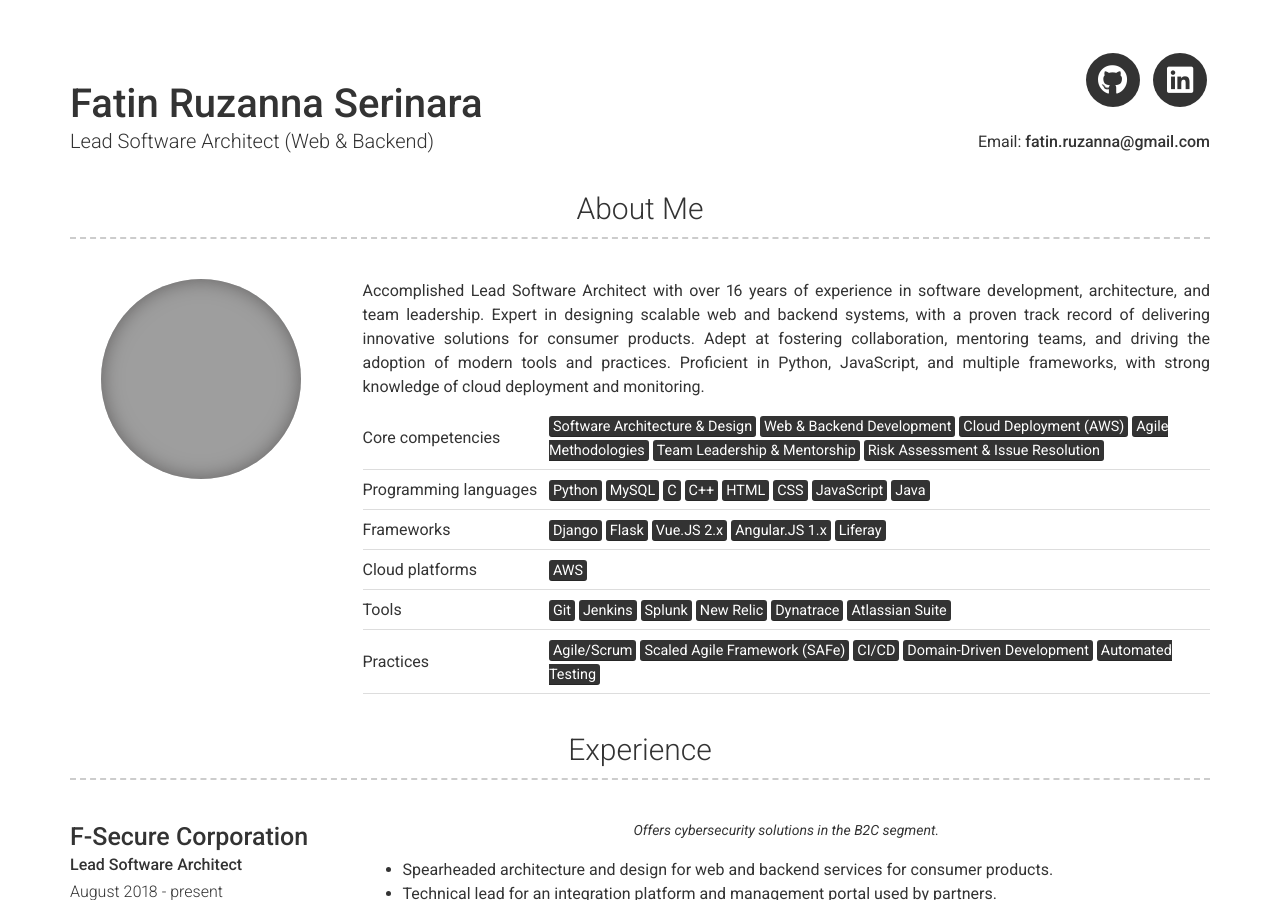
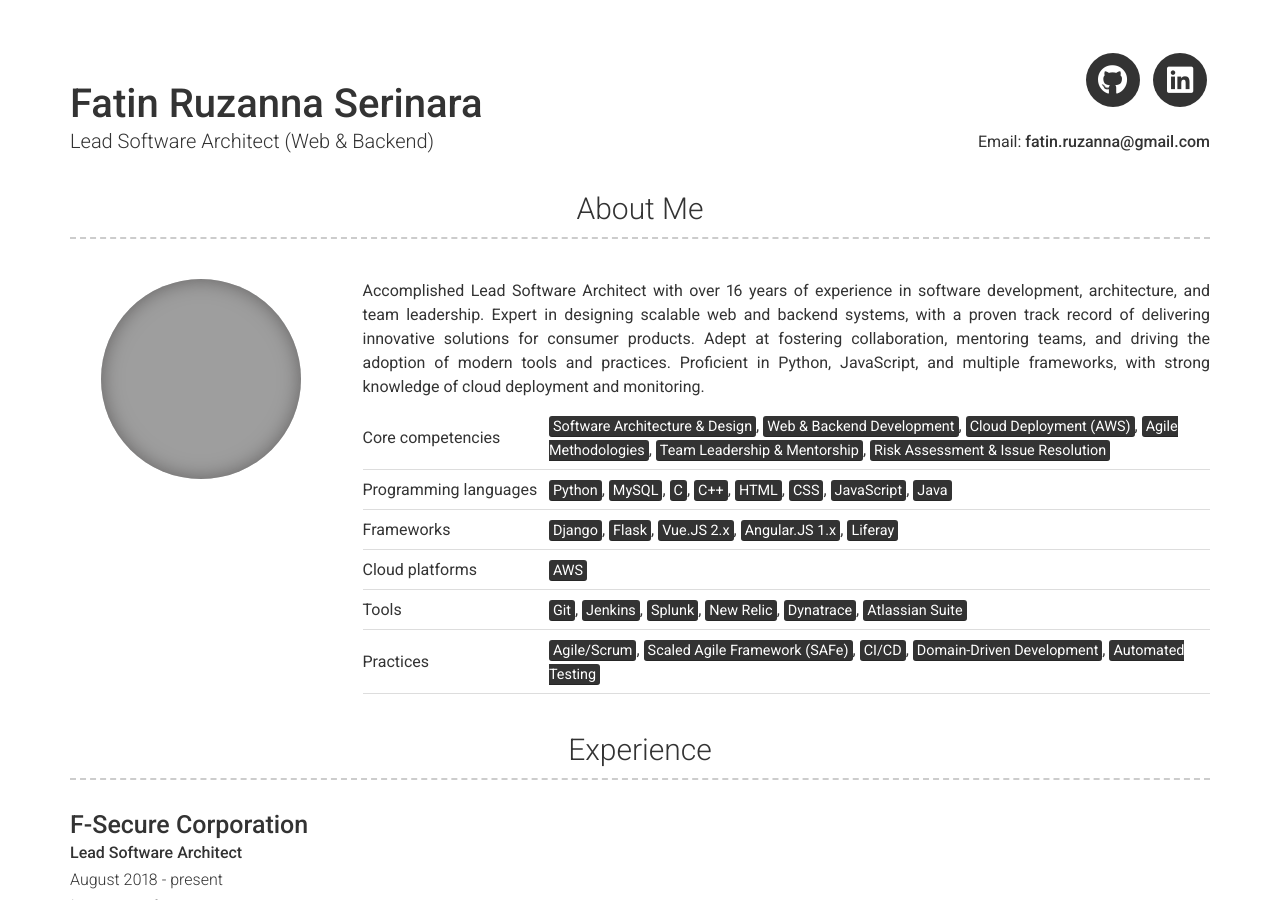
Before and after one commit to fatinruzanna/fatinruzanna.github.io, a Jekyll site: the page built from index.md, in a window 1280 px wide and 900 px high. Built offline with Jekyll 4.4.1, drawn with Linux system fonts in a browser that asks for light colours; nearby versions of some CDN libraries; grey boxes are pictures that could not be loaded.

Commit message:
Update layout

```diff
--- a/_config.yml
+++ b/_config.yml
@@ -20,13 +20,13 @@ darkmode: false
 
 # Social links
 # twitter_username: jekyllrb
-github_username:  fatinruzanna
 # stackoverflow_username: "00000001"
 # dribbble_username: jekyll
 # facebook_username: jekyll
 # flickr_username: jekyll
 # instagram_username: jekyll
 linkedin_username: fatin-ruzanna
+github_username:  fatinruzanna
 # xing_username: jekyll
 # pinterest_username: jekyll
 # youtube_username: jekyll
@@ -59,34 +59,34 @@ about_content: | # this will include new lines to allow paragraphs
       <tr>
         <td style="width: 22%">Core competencies</td>
         <td>
-          <mark>Software Architecture & Design</mark>
-          <mark>Web & Backend Development</mark>
-          <mark>Cloud Deployment (AWS)</mark>
-          <mark>Agile Methodologies</mark>
-          <mark>Team Leadership & Mentorship</mark>
+          <mark>Software Architecture & Design</mark>,
+          <mark>Web & Backend Development</mark>,
+          <mark>Cloud Deployment (AWS)</mark>,
+          <mark>Agile Methodologies</mark>,
+          <mark>Team Leadership & Mentorship</mark>,
           <mark>Risk Assessment & Issue Resolution</mark>
         </td>
       </tr>
       <tr>
         <td>Programming languages</td>
         <td>
-          <mark>Python</mark>
-          <mark>MySQL</mark>
-          <mark>C</mark>
-          <mark>C++</mark>
-          <mark>HTML</mark>
-          <mark>CSS</mark>
-          <mark>JavaScript</mark>
+          <mark>Python</mark>,
+          <mark>MySQL</mark>,
+          <mark>C</mark>,
+          <mark>C++</mark>,
+          <mark>HTML</mark>,
+          <mark>CSS</mark>,
+          <mark>JavaScript</mark>,
           <mark>Java</mark>
         </td>
       </tr>
       <tr>
         <td>Frameworks</td>
         <td>
-          <mark>Django</mark>
-          <mark>Flask</mark>
-          <mark>Vue.JS 2.x</mark>
-          <mark>Angular.JS 1.x</mark>
+          <mark>Django</mark>,
+          <mark>Flask</mark>,
+          <mark>Vue.JS 2.x</mark>,
+          <mark>Angular.JS 1.x</mark>,
           <mark>Liferay</mark>
         </td>
       </tr>
@@ -99,21 +99,21 @@ about_content: | # this will include new lines to allow paragraphs
       <tr>
         <td>Tools</td>
         <td>
-          <mark>Git</mark>
-          <mark>Jenkins</mark>
-          <mark>Splunk</mark>
-          <mark>New Relic</mark>
-          <mark>Dynatrace</mark>
+          <mark>Git</mark>,
+          <mark>Jenkins</mark>,
+          <mark>Splunk</mark>,
+          <mark>New Relic</mark>,
+          <mark>Dynatrace</mark>,
           <mark>Atlassian Suite</mark>
         </td>
       </tr>
       <tr>
         <td>Practices</td>
         <td>
-          <mark>Agile/Scrum</mark>
-          <mark>Scaled Agile Framework (SAFe)</mark>
-          <mark>CI/CD</mark>
-          <mark>Domain-Driven Development</mark>
+          <mark>Agile/Scrum</mark>,
+          <mark>Scaled Agile Framework (SAFe)</mark>,
+          <mark>CI/CD</mark>,
+          <mark>Domain-Driven Development</mark>,
           <mark>Automated Testing</mark>
         </td>
       </tr>
@@ -124,7 +124,7 @@ content:
   - title: Experience
     layout: list
     content:
-      - layout: left
+      - layout: top
         title: F-Secure Corporation
         sub_title: Lead Software Architect
         caption: August 2018 - present
@@ -136,7 +136,7 @@ content:
           - Technical lead for an integration platform and management portal used by partners.
           - Oversaw feature implementation, unit tests, code reviews, documentation, and debugging.
           - Deployed and monitored web applications in AWS, ensuring high availability and performance.
-      - layout: left
+      - layout: top
         title: F-Secure Corporation
         sub_title: Lead Software Engineer
         caption: May 2016 - July 2018
@@ -149,7 +149,7 @@ content:
           - Deployed and monitored web applications in AWS, ensuring high availability and performance.
           - Guided junior developers and promoted best practices within Agile workflows.
           - Resolved critical project risks and dependencies.
-      - layout: left
+      - layout: top
         title: F-Secure Corporation
         sub_title: Senior Software Engineer
         caption: April 2013 - April 2016
@@ -159,7 +159,7 @@ content:
         description: | # this will include new lines to allow paragraphs
           - Enhanced integration platforms, marketing portals, and provisioning systems using Python, JavaScript, and Java.
           - Implemented new tools and workflows to improve team efficiency and project outcomes.
-      - layout: left
+      - layout: top
         title: F-Secure Corporation
         sub_title: Software Engineer
         caption: February 2011 - March 2013
@@ -169,7 +169,7 @@ content:
         description: | # this will include new lines to allow paragraphs
           - Developed consumer-facing applications, including a cloud storage portal and Windows desktop software using C++ and Qt.
           - Adopted and integrated new technologies to improve application performance and usability.
-      - layout: left
+      - layout: top
         title: Motorola Solutions
         sub_title: Senior Software Engineer
         caption: April 2010 - February 2011
@@ -179,7 +179,7 @@ content:
         description: | # this will include new lines to allow paragraphs
           - Led feature development for Association of Public-Safety Communications Officials (APCO) two-way radio applications, utilizing waterfall and Agile methodologies.
           - Conducted technical training for new hires to ensure rapid team onboarding.
-      - layout: left
+      - layout: top
         title: Motorola Solutions
         sub_title: Software Engineer
         caption: June 2007 - March 2010
```
